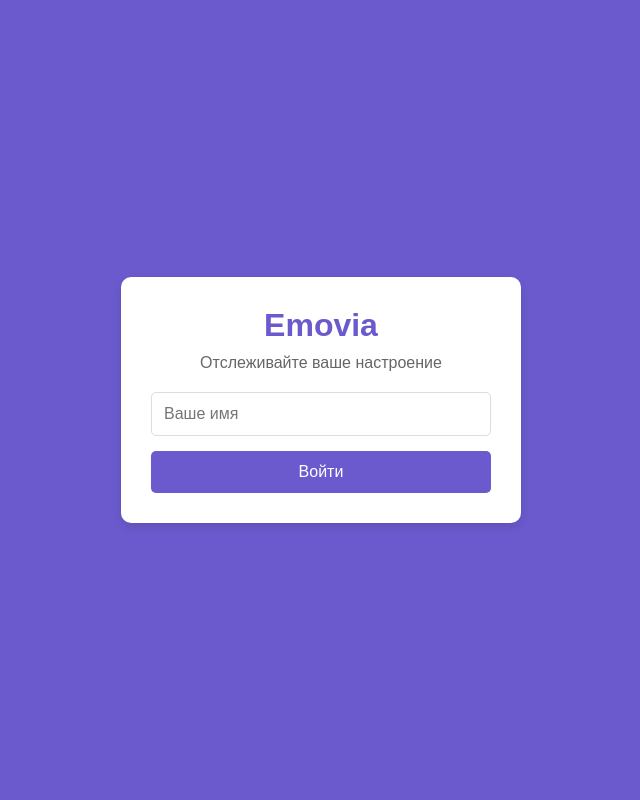
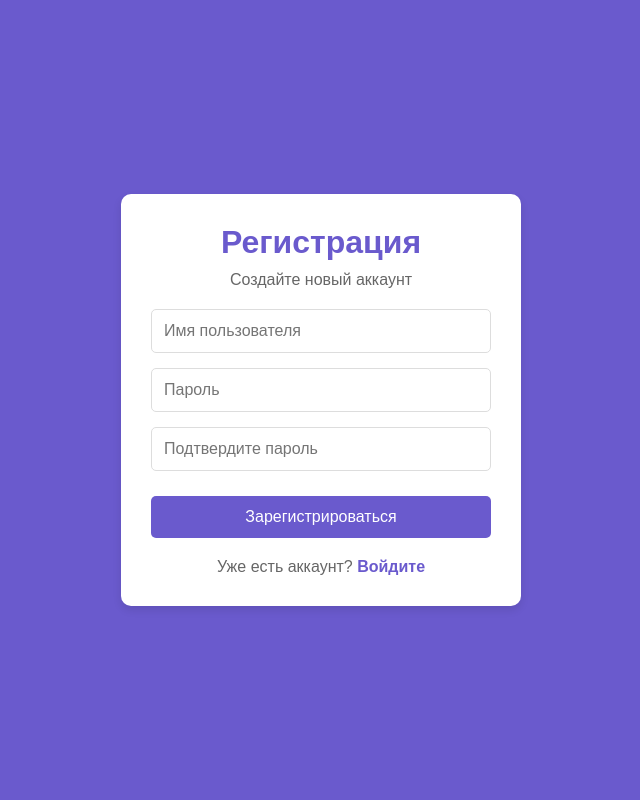
Before and after one commit to BadgerIvan/Emovia, a Flask app: a page that uses templates/login.html in a window 1280 px wide. Shown: the whole page, without its empty margins (319-959 px from the left). Run offline with Flask 2, Linux system fonts and the light colour scheme.

Commit message:
register done

```diff
--- a/app.py
+++ b/app.py
@@ -1,6 +1,8 @@
 from flask import Flask, render_template, jsonify, request, redirect, url_for, session
 from datetime import datetime, timedelta
 import database
+from werkzeug.security import generate_password_hash, check_password_hash
+import re
 
 app = Flask(__name__)
 app.secret_key = 'your_secret_key_here'  # В продакшене используйте настоящий секретный ключ
@@ -18,16 +20,60 @@ def index():
 def login():
     if request.method == 'POST':
         username = request.form.get('username')
-        if username:
-            user_id = database.get_user(username)
-            if not user_id:
-                user_id = database.create_user(username)
-            if user_id:
-                session['user_id'] = user_id
-                session['username'] = username
-                return redirect(url_for('index'))
-        return render_template('login.html', error="Неверное имя пользователя")
-    return render_template('login.html')
+        password = request.form.get('password')
+
+        if not username or not password:
+            return render_template('login.html', error="Заполните все поля")
+
+        user_id = database.get_user(username, password)
+        if user_id:
+            session['user_id'] = user_id
+            session['username'] = username
+            return redirect(url_for('index'))
+
+        return render_template('login.html', error="Неверное имя пользователя или пароль")
+
+    return render_template('login.html', show_register=request.args.get('register'))
+
+def is_password_strong(password):
+    if len(password) < 8:
+        return False
+    if not re.search("[a-z]", password):
+        return False
+    if not re.search("[A-Z]", password):
+        return False
+    if not re.search("[0-9]", password):
+        return False
+    return True
+
+@app.route('/register', methods=['GET', 'POST'])
+def register():
+    if request.method == 'POST':
+        username = request.form.get('username')
+        password = request.form.get('password')
+        confirm_password = request.form.get('confirm_password')
+
+        if not username or not password:
+            return render_template('login.html', error="Заполните все поля", show_register=True)
+
+        if password != confirm_password:
+            return render_template('login.html', error="Пароли не совпадают", show_register=True)
+
+        if database.get_user(username):
+            return render_template('login.html', error="Пользователь уже существует", show_register=True)
+
+        if not is_password_strong(password):
+            return render_template('login.html', error="Пароль должен содержать минимум 8 символов, включая заглавные буквы и цифры")
+
+        user_id = database.create_user(username, password)
+        if user_id:
+            session['user_id'] = user_id
+            session['username'] = username
+            return redirect(url_for('index'))
+
+        return render_template('login.html', error="Ошибка регистрации", show_register=True)
+
+    return redirect(url_for('login', register=True))
 
 @app.route('/api/user')
 def get_user_info():
@@ -37,6 +83,14 @@ def get_user_info():
         "user_id": session['user_id'],
         "username": session['username']
     })
+
+@app.route('/api/mood/week')
+def get_week_moods():
+    if 'user_id' not in session:
+        return jsonify({"error": "Not logged in"}), 401
+
+    moods = database.get_week_moods(session['user_id'])
+    return jsonify(moods)
 
 @app.route('/api/mood', methods=['POST'])
 def record_mood():
--- a/static/css/style.css
+++ b/static/css/style.css
@@ -370,3 +370,132 @@ footer {
     max-height: 80vh;
     overflow-y: auto;
 }
+
+.register-section {
+    margin-top: 30px;
+    padding-top: 20px;
+    border-top: 1px solid #eee;
+}
+
+.register-section h3 {
+    color: #6a5acd;
+    margin-bottom: 15px;
+}
+
+.week-days div {
+    text-align: center;
+    width: 14%;
+    font-weight: bold;
+    padding: 8px 0;
+    border-radius: 50%;
+    transition: all 0.3s ease;
+}
+
+/* Цвета для настроений */
+.week-days .happy {
+    background-color: #4CAF50;
+    color: white;
+}
+
+.week-days .good {
+    background-color: #8BC34A;
+    color: white;
+}
+
+.week-days .neutral {
+    background-color: #FFC107;
+}
+
+.week-days .bad {
+    background-color: #FF9800;
+    color: white;
+}
+
+.week-days .sad {
+    background-color: #F44336;
+    color: white;
+}
+
+.week-days .today {
+    border: 2px solid #6a5acd;
+    box-sizing: border-box;
+}
+
+.auth-container {
+    display: flex;
+    justify-content: center;
+    align-items: center;
+    min-height: 100vh;
+    background-color: #6a5acd;
+    padding: 20px;
+}
+
+.auth-box {
+    background-color: white;
+    padding: 30px;
+    border-radius: 10px;
+    width: 100%;
+    max-width: 400px;
+    box-shadow: 0 4px 8px rgba(0, 0, 0, 0.1);
+    margin: 20px 0;
+}
+
+.auth-box h1 {
+    color: #6a5acd;
+    margin-bottom: 10px;
+    text-align: center;
+}
+
+.auth-box p {
+    color: #666;
+    margin-bottom: 20px;
+    text-align: center;
+}
+
+.auth-box input {
+    width: 100%;
+    padding: 12px;
+    margin-bottom: 15px;
+    border: 1px solid #ddd;
+    border-radius: 5px;
+    font-size: 16px;
+}
+
+.auth-box button {
+    width: 100%;
+    padding: 12px;
+    background-color: #6a5acd;
+    color: white;
+    border: none;
+    border-radius: 5px;
+    font-size: 16px;
+    cursor: pointer;
+    margin-top: 10px;
+}
+
+.error-message {
+    color: #f44336;
+    margin-bottom: 15px;
+    text-align: center;
+}
+
+.auth-switch {
+    text-align: center;
+    margin-top: 20px;
+    color: #666;
+}
+
+.auth-switch a {
+    color: #6a5acd;
+    text-decoration: none;
+    font-weight: bold;
+}
+
+.auth-switch a:hover {
+    text-decoration: underline;
+}
+
+/* Скрываем форму регистрации по умолчанию */
+#register-box {
+    display: none;
+}
--- a/templates/index.html
+++ b/templates/index.html
@@ -28,6 +28,7 @@
             <!-- Main Screen -->
             <div class="screen active" id="main-screen">
                 <div class="week-days">
+                    <div>ПН</div>
                     <div>ВТ</div>
                     <div>СР</div>
                     <div>ЧТ</div>
--- a/templates/login.html
+++ b/templates/login.html
@@ -3,24 +3,70 @@
 <head>
     <meta charset="UTF-8">
     <meta name="viewport" content="width=device-width, initial-scale=1.0">
-    <title>Emovia - Вход</title>
+    <title>Emovia - Вход и регистрация</title>
     <link rel="stylesheet" href="/static/css/style.css">
 </head>
 <body>
-    <div class="login-container">
-        <div class="login-box">
+    <div class="auth-container">
+        <!-- Форма входа -->
+        <div class="auth-box" id="login-box">
             <h1>Emovia</h1>
             <p>Отслеживайте ваше настроение</p>
 
-            {% if error %}
+            {% if error and not show_register %}
             <div class="error-message">{{ error }}</div>
             {% endif %}
 
             <form action="/login" method="POST">
-                <input type="text" name="username" placeholder="Ваше имя" required>
+                <input type="text" name="username" placeholder="Имя пользователя" required>
+                <input type="password" name="password" placeholder="Пароль" required>
                 <button type="submit">Войти</button>
             </form>
+
+            <div class="auth-switch">
+                Нет аккаунта? <a href="#" onclick="showAuthForm('register')">Зарегистрируйтесь</a>
+            </div>
+        </div>
+
+        <!-- Форма регистрации -->
+        <div class="auth-box" id="register-box">
+            <h1>Регистрация</h1>
+            <p>Создайте новый аккаунт</p>
+
+            {% if error and show_register %}
+            <div class="error-message">{{ error }}</div>
+            {% endif %}
+
+            <form action="/register" method="POST">
+                <input type="text" name="username" placeholder="Имя пользователя" required>
+                <input type="password" name="password" placeholder="Пароль" required>
+                <input type="password" name="confirm_password" placeholder="Подтвердите пароль" required>
+                <button type="submit">Зарегистрироваться</button>
+            </form>
+
+            <div class="auth-switch">
+                Уже есть аккаунт? <a href="#" onclick="showAuthForm('login')">Войдите</a>
+            </div>
         </div>
     </div>
+
+    <script>
+        function showAuthForm(formType) {
+            if (formType === 'login') {
+                document.getElementById('login-box').style.display = 'block';
+                document.getElementById('register-box').style.display = 'none';
+            } else {
+                document.getElementById('login-box').style.display = 'none';
+                document.getElementById('register-box').style.display = 'block';
+            }
+            // Прокрутка к верху формы
+            window.scrollTo(0, 0);
+        }
+
+        // Показываем форму регистрации если есть параметр show_register
+        {% if show_register %}
+        showAuthForm('register');
+        {% endif %}
+    </script>
 </body>
 </html>
--- a/wsgi.py
+++ /dev/null
@@ -1,4 +0,0 @@
-from app import app
-
-if __name__ == "__main__":
-    app.run()
```
Also changed, not shown: database.py (+33 -9 lines), static/js/app.js (+34 -0 lines), README.md (deleted).
